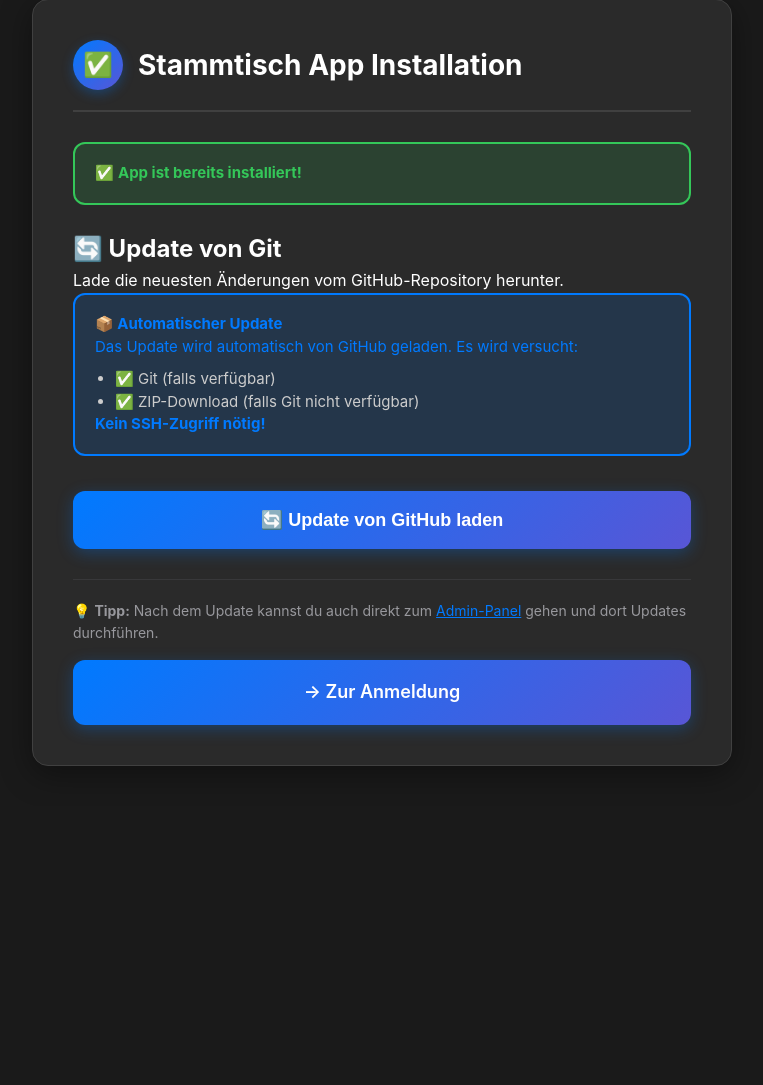
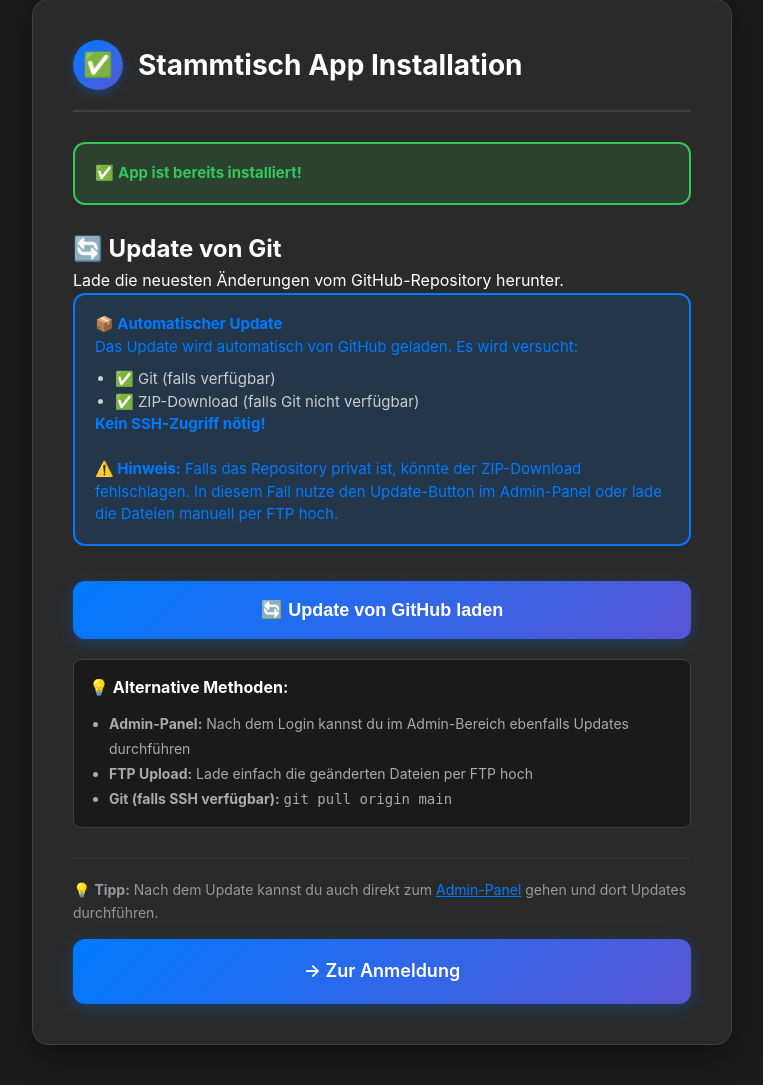
Before and after one commit to TrofyTT/Stammtisch, a PHP site: page /install.php in a window 1280 px wide. Shown: the part 21-1106 px from the top of the page, without its empty margins (258-1021 px from the left). Before the commit the page ends 787 px from the top, so only its background shows below. Run offline with PHP 8.4, Linux system fonts and the light colour scheme.

Commit message:
Fix: Alternative Update-Methoden hinzugefügt und Hinweis für private Repos

```diff
--- a/install.php
+++ b/install.php
@@ -197,11 +197,12 @@ PHP;
             } else {
                 // Lade ZIP von GitHub (verschiedene URL-Formate versuchen)
                 // Repository: https://github.com/TrofyTT/Stammtisch.git
+                // Hinweis: Für private Repos benötigt man einen Token, daher versuchen wir öffentliche URLs
                 $zipUrls = [
+                    'https://github.com/TrofyTT/Stammtisch/archive/main.zip',
+                    'https://github.com/TrofyTT/Stammtisch/archive/refs/heads/main.zip',
                     'https://codeload.github.com/TrofyTT/Stammtisch/zip/refs/heads/main',
-                    'https://github.com/TrofyTT/Stammtisch/archive/refs/heads/main.zip',
-                    'https://github.com/TrofyTT/Stammtisch/archive/main.zip',
-                    'https://github.com/TrofyTT/Stammtisch/archive/heads/main.zip'
+                    'https://codeload.github.com/TrofyTT/Stammtisch/zip/main'
                 ];
                 $zipFile = $gitDir . '/update_temp.zip';
                 $extractDir = $gitDir . '/update_temp';
@@ -744,11 +745,25 @@ function deleteDirectory($dir) {
                         <li>✅ ZIP-Download (falls Git nicht verfügbar)</li>
                     </ul>
                     <strong>Kein SSH-Zugriff nötig!</strong>
+                    <?php if (!is_dir(__DIR__ . '/.git')): ?>
+                        <br><br>
+                        <strong>⚠️ Hinweis:</strong> Falls das Repository privat ist, könnte der ZIP-Download fehlschlagen.
+                        In diesem Fall nutze den Update-Button im Admin-Panel oder lade die Dateien manuell per FTP hoch.
+                    <?php endif; ?>
                 </div>
 
                 <form method="POST">
                     <button type="submit" class="btn-install">🔄 Update von GitHub laden</button>
                 </form>
+
+                <div style="margin-top: 20px; padding: 15px; background: #1a1a1a; border-radius: 8px; border: 1px solid #404040;">
+                    <strong style="color: #ffffff; display: block; margin-bottom: 10px;">💡 Alternative Methoden:</strong>
+                    <ul style="margin: 0 0 0 20px; color: #aaaaaa; font-size: 14px; line-height: 1.8;">
+                        <li><strong>Admin-Panel:</strong> Nach dem Login kannst du im Admin-Bereich ebenfalls Updates durchführen</li>
+                        <li><strong>FTP Upload:</strong> Lade einfach die geänderten Dateien per FTP hoch</li>
+                        <li><strong>Git (falls SSH verfügbar):</strong> <code>git pull origin main</code></li>
+                    </ul>
+                </div>
 
                 <div style="margin-top: 30px; padding-top: 20px; border-top: 1px solid var(--border);">
                     <p style="color: var(--text-secondary); font-size: 14px;">
```
